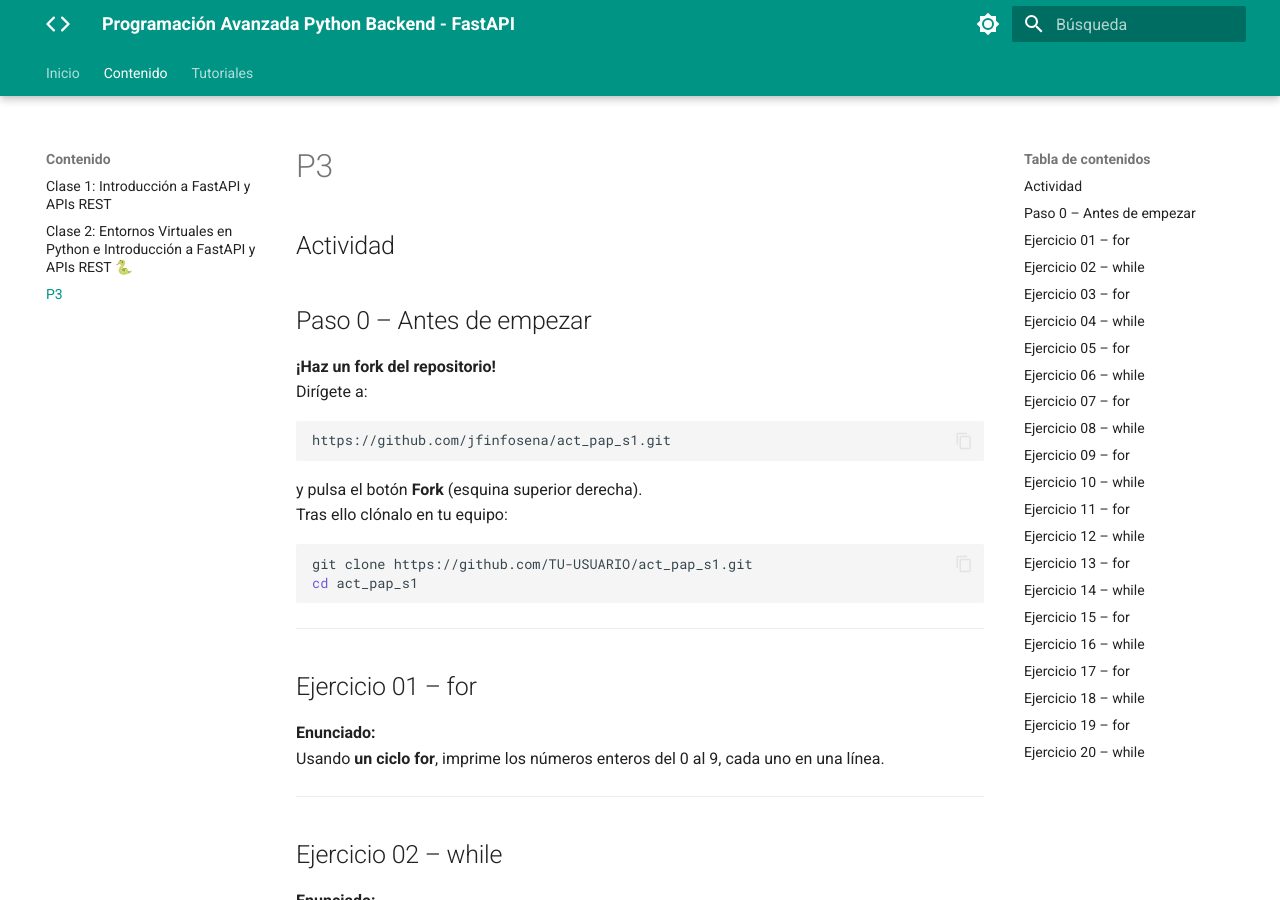
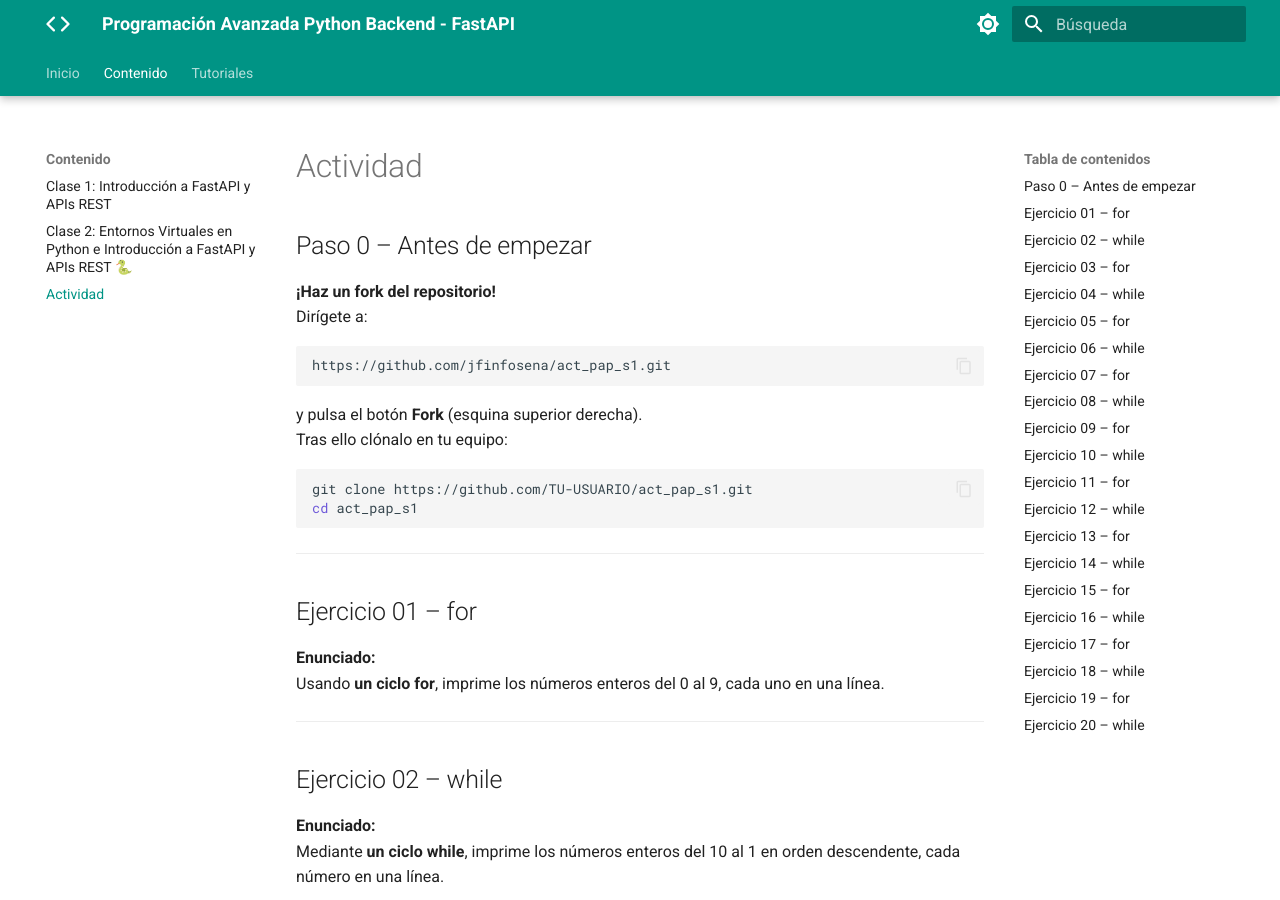
Before and after one commit to jfinfosena/25adso-pap, an MkDocs documentation site: the page built from docs/content/p3.md, in a window 1280 px wide and 900 px high. Built offline with MkDocs 1.6.1 and Material for MkDocs 9.7.7, drawn with Linux system fonts in a browser that asks for light colours.

Commit message:
05-08-2025

```diff
--- a/docs/content/p3.md
+++ b/docs/content/p3.md
@@ -1,5 +1,5 @@
 
-## Actividad
+# Actividad
 
 ## Paso 0 – Antes de empezar
 **¡Haz un fork del repositorio!**
```
